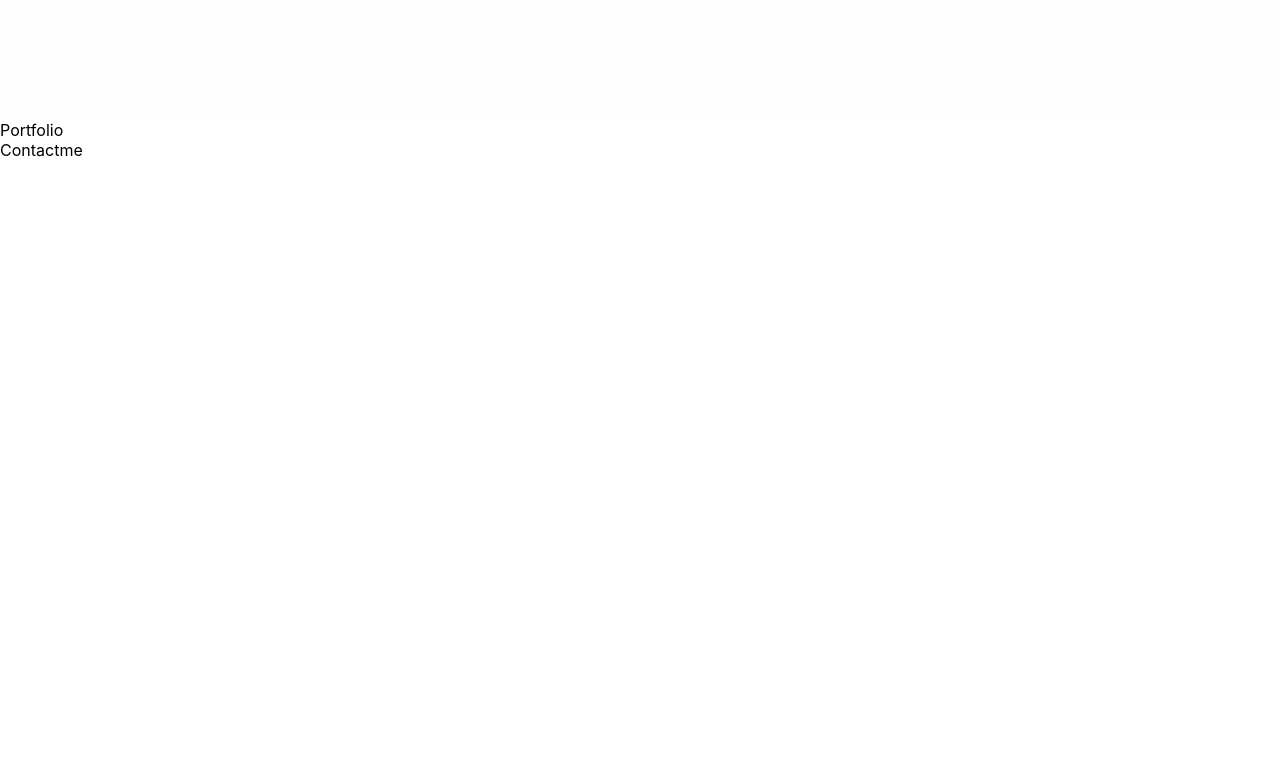
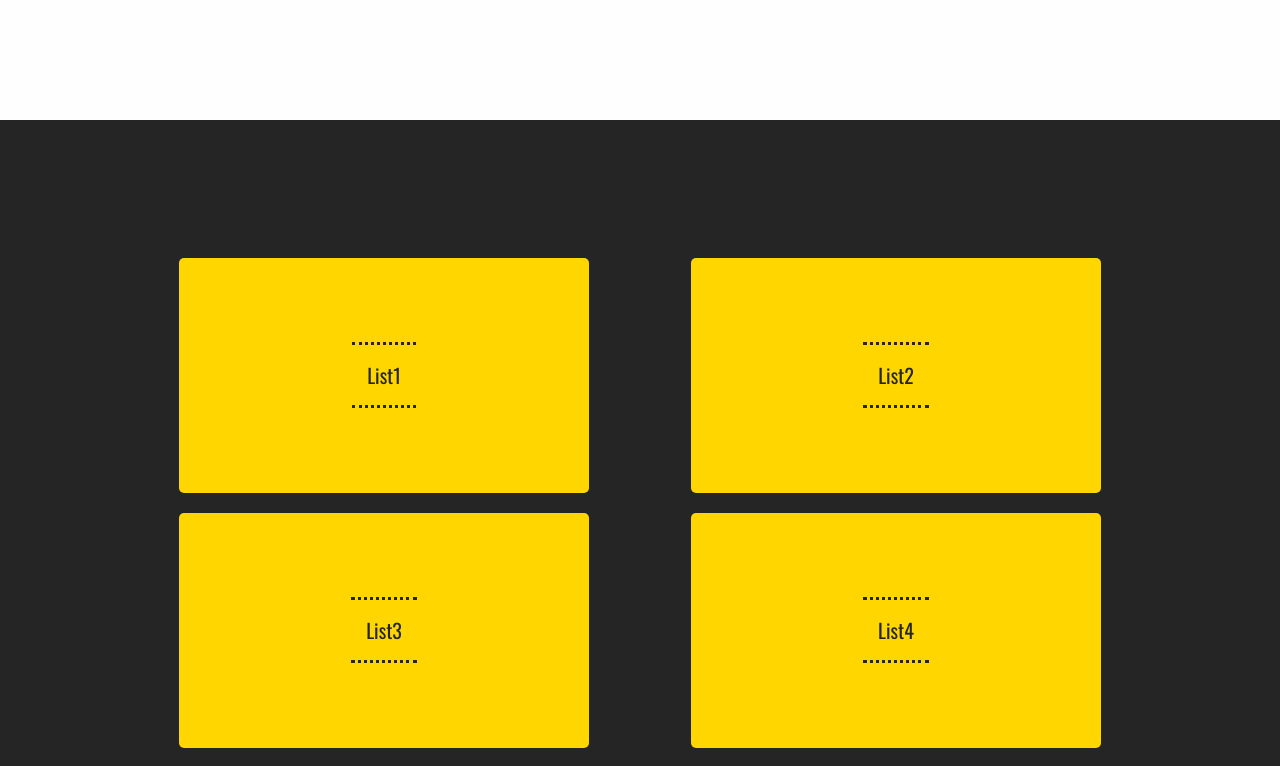
Before and after one commit to June17ang/react-personal-site, a React (Create React App) app: page / in a window 1280 px wide. Shown: the part 680-1446 px from the top of the page. Before the commit the page ends 840 px from the top, so only its background shows below. Built offline with nearby package versions, Linux system fonts and the light colour scheme.

Commit message:
Add portfolio

```diff
--- a/package.json
+++ b/package.json
@@ -3,6 +3,7 @@
   "version": "0.1.0",
   "private": true,
   "dependencies": {
+    "@material-ui/core": "^4.11.2",
     "@testing-library/jest-dom": "^5.11.6",
     "@testing-library/react": "^11.2.2",
     "@testing-library/user-event": "^12.6.0",
--- a/public/index.html
+++ b/public/index.html
@@ -11,7 +11,7 @@
     />
     <link rel="apple-touch-icon" href="%PUBLIC_URL%/logo192.png" />
     <link rel="preconnect" href="https://fonts.gstatic.com">
-    <link href="https://fonts.googleapis.com/css2?family=Roboto&display=swap" rel="stylesheet">
+    <link href="https://fonts.googleapis.com/css2?family=Oswald&display=swap" rel="stylesheet">
     <!--
       manifest.json provides metadata used when your web app is installed on a
       user's mobile device or desktop. See https://developers.google.com/web/fundamentals/web-app-manifest/
--- a/src/App.css
+++ b/src/App.css
@@ -9,10 +9,14 @@
 }
 
 .centered {
-  position: fixed; /* or absolute */
+  position: absolute;
   top: 50%;
   left: 50%;
   transform: translate(-50%, -50%);
+}
+
+div[id^=section-] {
+  min-height: 100vh;
 }
 
 @media (prefers-reduced-motion: no-preference) {
--- a/src/components/Contactme.js
+++ b/src/components/Contactme.js
@@ -2,6 +2,6 @@ import React, { Component } from "react";
 
 export default class Contactme extends Component {
   render() {
-    return <div>Contactme</div>;
+    return <div id="section-contactme">Contactme</div>;
   }
 }
--- a/src/components/Homepage.js
+++ b/src/components/Homepage.js
@@ -1,13 +1,13 @@
-import React, { useState } from "react";
+import React from "react";
 import { details } from "../data/Homepage";
 import "../styles/Homepage.css";
 
 export default function Homepage() {
   return (
-    <div id="hmpg-section">
+    <div id="section-homepage">
       <div className="centered" id="hmpg-info">
         <div>
-          <img id="hmpg-profile" src={details.profile} alt="my profile image" />
+          <img id="hmpg-profile" src={details.profile} alt="my profile" />
         </div>
         <div>
           <div id="hmpg-name">{details.name}</div>
--- a/src/components/Portfolio.js
+++ b/src/components/Portfolio.js
@@ -1,7 +1,107 @@
-import React, { Component } from "react";
+import React, { useState } from "react";
+import { porfolioLists } from "../data/Portfolio";
+import "../styles/Portfolio.css";
+import Modal from "@material-ui/core/Modal";
+import Button from "@material-ui/core/Button";
+import { makeStyles } from "@material-ui/core/styles";
 
-export default class Portfolio extends Component {
-  render() {
-    return <div>Portfolio</div>;
-  }
+function getModalStyle() {
+  const top = 50;
+  const left = 50;
+
+  return {
+    top: `${top}%`,
+    left: `${left}%`,
+    transform: `translate(-${top}%, -${left}%)`,
+  };
 }
+
+const useStyles = makeStyles((theme) => ({
+  paper: {
+    position: "absolute",
+    width: "45vw",
+    height: "50vh",
+    overflowWrap: "break-word",
+    overflow: "auto",
+    backgroundColor: "#fff",
+    border: "1px solid #252525",
+    boxShadow: theme.shadows[5],
+    padding: theme.spacing(2, 4, 3),
+  },
+}));
+
+export default function Portfolio() {
+  const classes = useStyles();
+  const [modalStyle] = useState(getModalStyle);
+  const [open, setOpen] = useState(false);
+  const [content, setContent] = useState({});
+
+  const handleOpen = (index) => {
+    setOpen(true);
+    console.log(porfolioLists[index]);
+    setContent(porfolioLists[index]);
+  };
+
+  const handleClose = () => {
+    setOpen(false);
+    setContent({});
+  };
+
+  const modalBody = (
+    <div style={modalStyle} className={classes.paper}>
+      <h2 id="modal-title">
+        {content.title ? content.title : "Title not found"}
+      </h2>
+      <div id="modal-content">
+        <div style={{ marginBottom: "25px" }}>
+          {content.link && (
+            <a
+              href={content.link}
+              style={{ textDecoration: "none" }}
+              target="_blank"
+            >
+              <Button variant="contained">View Portfolio</Button>
+            </a>
+          )}
+        </div>
+        <div>
+          {content.preview && <img src={content.preview} alt="preview" />}
+        </div>
+        <div>
+          <p id="modal-description">
+            {content.desc ? content.desc : "Desc not found"}
+          </p>
+        </div>
+      </div>
+    </div>
+  );
+
+  return (
+    <div id="section-porfolio">
+      <div id="pfl-list">
+        {Object.keys(porfolioLists).map((index, key) => {
+          return (
+            <div
+              onClick={(event) => {
+                event.preventDefault();
+                handleOpen(index);
+              }}
+              id="pfl-item"
+              key={"portfolio-list-key-" + key}
+            >
+              <span>{index.charAt(0).toUpperCase() + index.slice(1)}</span>
+            </div>
+          );
+        })}
+        <Modal
+          open={open}
+          onClose={handleClose}
+          aria-labelledby="modal-title"
+          aria-describedby="modal-description"
+        >
+          {modalBody}
+        </Modal>
+      </div>
+    </div>
+  );
+}
--- /dev/null
+++ b/src/data/Portfolio.js
@@ -0,0 +1,44 @@
+export const porfolioLists = {
+  list1: {
+    title: "Lorem ipsum dolor sit amet, consectetur adipiscing elit.",
+    preview: "https://picsum.photos/200",
+    link: "http://google.com",
+    desc:
+      "Lorem ipsum dolor sit amet, consectetur adipiscing elit. Ut venenatis, turpis at semper fringilla, urna libero dapibus neque, vitae malesuada diam eros non est. Morbi sollicitudin neque felis, eget laoreet nisi fermentum ultricies. Proin bibendum, justo ac feugiat varius, lorem ante volutpat eros, nec pellentesque magna libero sed dolor. Morbi sed tortor nec nibh tincidunt pulvinar. Aliquam erat volutpat. Cras nec quam ut nunc dignissim dictum. In molestie mi sed metus lacinia, a ultricies velit venenatis. Integer dignissim ullamcorper maximus. Integer nec aliquam justo, non tempor quam.",
+  },
+  list2: {
+    title: "Nam quis diam a libero dapibus suscipit eget eget metus.",
+    preview: "https://picsum.photos/200",
+    link: "http://google.com",
+    desc:
+      "Duis quis mattis odio, sit amet interdum lacus. In quis magna tincidunt, tempus sem eget, imperdiet tortor. Cras et enim id justo aliquet aliquet. Duis eget pharetra tortor. Integer luctus elementum tempor. Vestibulum non urna eget nisi rutrum congue. Curabitur accumsan, ex vitae congue placerat, quam ipsum dignissim augue, at aliquet est felis in lacus. Nunc non congue lacus, ut iaculis arcu. Nullam pulvinar sapien dolor, sed convallis quam vulputate id. Sed nisi libero, pharetra sed lorem nec, malesuada sagittis diam. Sed pulvinar imperdiet turpis, eu facilisis tortor bibendum sed. Nulla nec dapibus sapien, ut volutpat urna.",
+  },
+  list3: {
+    title: "Nunc finibus ligula eu purus vehicula, a mollis libero sodales.",
+    preview: "https://picsum.photos/200",
+    link: "http://google.com",
+    desc:
+      "Integer interdum, ante et varius volutpat, quam lectus vehicula felis, et accumsan sem nunc ac sapien. Suspendisse neque lacus, fringilla a blandit consectetur, vehicula ut libero. Phasellus porta ut diam non pulvinar. In ornare ipsum libero, eget sollicitudin magna hendrerit sed. Donec tristique odio eu nunc lobortis dapibus. Fusce tincidunt fringilla porta. Etiam vitae sapien a erat ultrices luctus. Fusce eget justo eu ipsum consectetur venenatis quis rhoncus justo. Suspendisse vel justo nec neque ultrices mattis.",
+  },
+  list4: {
+    title: "Quisque sed purus a elit porta mollis sit amet in tellus.",
+    preview: "https://picsum.photos/200",
+    link: "http://google.com",
+    desc:
+      "Nam id lacus turpis. Vivamus nibh dui, finibus at dolor eget, dictum dignissim dolor. Proin viverra nunc facilisis, pulvinar lacus sed, aliquet orci. Suspendisse potenti. Quisque vitae ultricies lorem, egestas posuere eros. Phasellus nisl lacus, laoreet id diam varius, dignissim pretium est. Pellentesque non tortor ut arcu maximus finibus quis in risus. Morbi sed turpis a ligula finibus laoreet ac in elit. Mauris sodales massa id tempor ultricies. Nunc varius ornare turpis. Suspendisse commodo iaculis nulla a convallis.",
+  },
+  list5: {
+    title: "Morbi at nisi porttitor, feugiat justo ut, pretium libero.",
+    preview: "https://picsum.photos/200",
+    link: "http://google.com",
+    desc:
+      "Praesent quam lacus, blandit id finibus sed, rutrum vestibulum ante. Nam rhoncus sapien sed nisl tempus, vitae feugiat tellus porta. Vivamus convallis sollicitudin ornare. Donec laoreet dignissim turpis, nec molestie libero tristique a. Etiam et risus et augue pharetra vehicula. Class aptent taciti sociosqu ad litora torquent per conubia nostra, per inceptos himenaeos. Maecenas auctor elit sed diam mattis, eu feugiat ex vestibulum. Suspendisse in egestas erat.",
+  },
+  list6: {
+    title: "Proin dignissim quam eget erat finibus lobortis.",
+    preview: "https://picsum.photos/200",
+    link: "http://google.com",
+    desc:
+      "Integer eget lacus felis. Phasellus imperdiet pretium mollis. Sed ut justo a urna ullamcorper aliquet sit amet ut quam. Curabitur auctor consectetur egestas. Mauris lacinia ornare vulputate. Nulla lobortis sodales tortor, et faucibus quam interdum ut. Suspendisse viverra dignissim est a faucibus. Pellentesque faucibus justo placerat, consectetur eros nec, volutpat mauris. Sed tempor, erat posuere posuere dictum, elit mi luctus tellus, eu pretium lacus lectus id ante. Morbi volutpat rutrum dui, vel accumsan nibh laoreet id. Suspendisse euismod cursus dictum. Pellentesque malesuada, elit a venenatis bibendum, purus neque gravida sem, in suscipit turpis ante in est. Vivamus iaculis urna et sem malesuada, nec semper urna convallis. Proin arcu lorem, pretium eu diam a, auctor vehicula erat.",
+  },
+};
--- a/src/styles/Homepage.css
+++ b/src/styles/Homepage.css
@@ -1,5 +1,4 @@
-#hmpg-section {
-    height: 100vh;
+#section-homepage {
     background-color: #fefefe;
     color: black;
 }
--- /dev/null
+++ b/src/styles/Portfolio.css
@@ -0,0 +1,64 @@
+#section-porfolio {
+    background-color:  #252525;
+    font-family: 'Oswald', sans-serif;
+}
+
+#modal-content {
+    display: flex;
+    flex-direction: column;
+    align-items: center;
+}
+
+#pfl-list {
+    max-width: 80vw;
+    margin: auto;
+    display: flex;
+    flex-direction: row;
+    flex-wrap: wrap;
+    align-items: center;
+    justify-content: space-around;
+    padding-top: 10%;
+    padding-bottom: 10%;
+}
+
+#pfl-item {
+    flex: 0 0 33.33%;
+    padding: 10%;
+    margin: 10px;
+    max-width: 20%;
+    background-color: #ffd600;
+    text-align: center;
+    border-radius: 5px;
+}
+
+#pfl-item:hover {
+    background-color: #252525;
+    border: 3px solid #ffd600;
+}
+
+#pfl-item > span {
+    border-top: 3px dotted #252525;
+    border-bottom: 3px dotted #252525;
+    padding: 15px;
+    font-size: 20px;
+    color: #252525;
+}
+
+#pfl-item:hover > span {
+    display: none;
+}
+
+#pfl-item:hover:before {
+    content: "Click Me";
+    border: 3px dashed #252525;
+    color: #ffd600;
+    padding: 15px;
+    font-size: 20px;
+    animation: 1s animateBorder ease infinite;
+}
+
+@keyframes animateBorder {
+    to {
+        border: 3px dashed #ffd600;
+    }
+}
```
Also changed, not shown: 2 other files (tests, documents, lock files or other folders).
